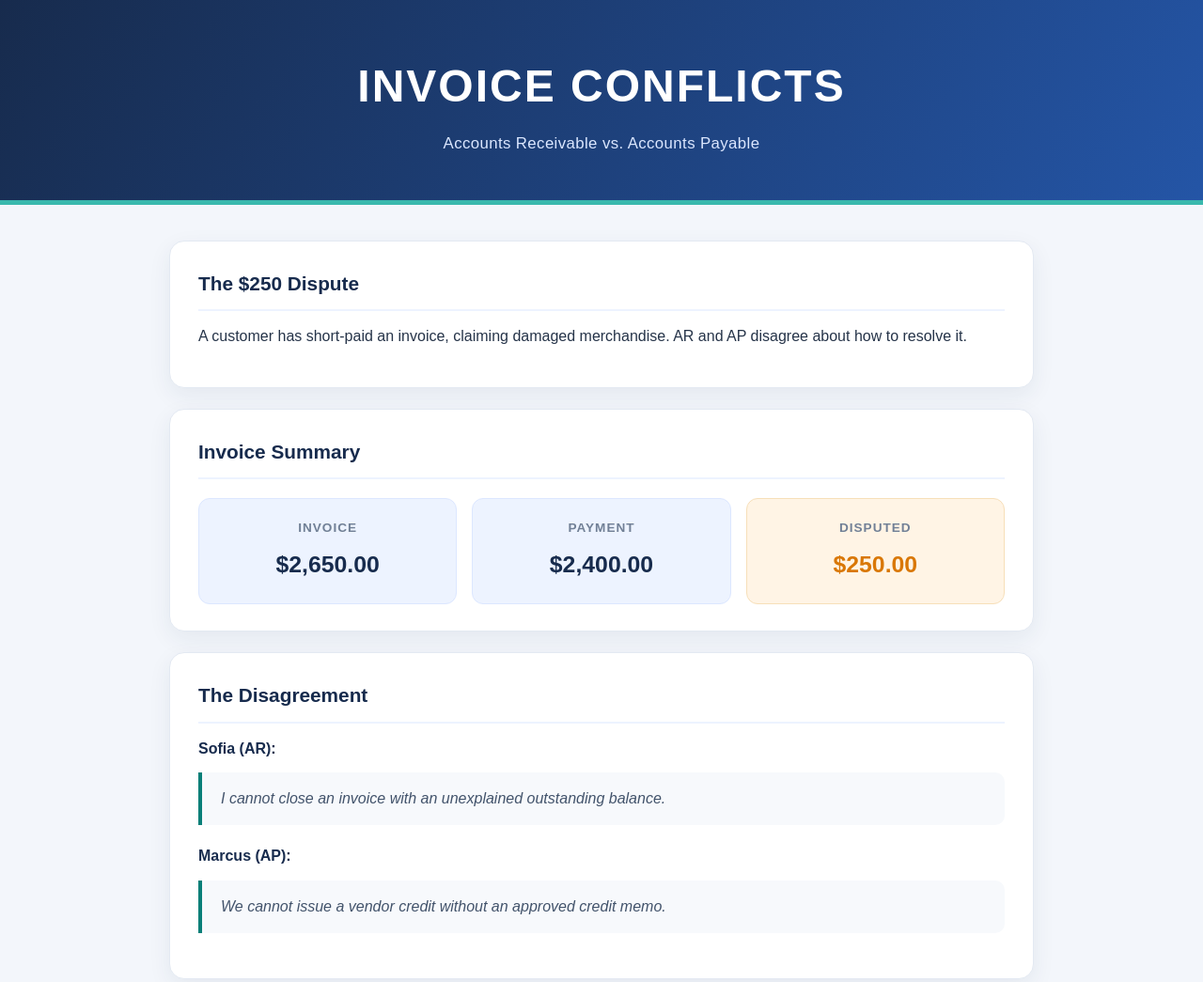
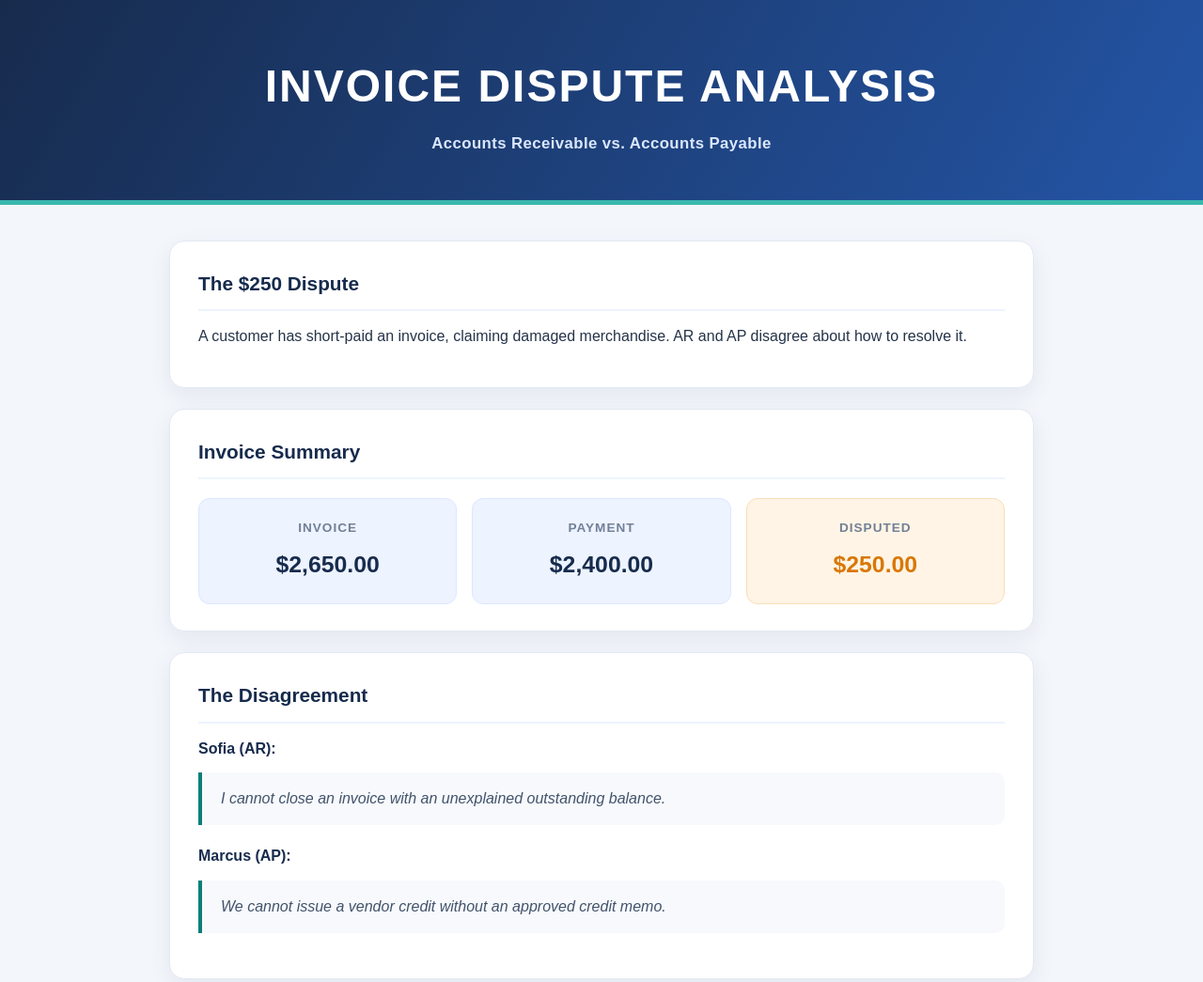
Before and after one commit to FrancescoMartini84/-invoice-wars-ar-vs-ap-, a plain HTML site: page index.html in a window 1280 px wide. Shown: the top 1045 px of the page at 94% size. Drawn offline with Linux system fonts and the light colour scheme.

Commit message:
Update header title and emphasize paragraph text

```diff
--- a/index.html
+++ b/index.html
@@ -13,8 +13,8 @@
 <body>
 
 <header>
-    <h1>INVOICE CONFLICTS</h1>
-    <p>Accounts Receivable vs. Accounts Payable</p>
+    <h1>INVOICE DISPUTE ANALYSIS</h1>
+    <p><b>Accounts Receivable vs. Accounts Payable</b></p>
 </header>
 
 <main>
```
